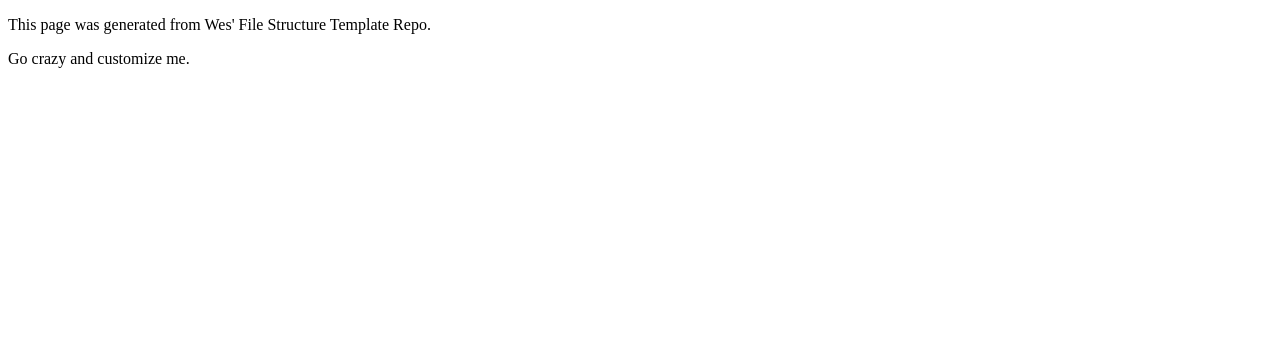
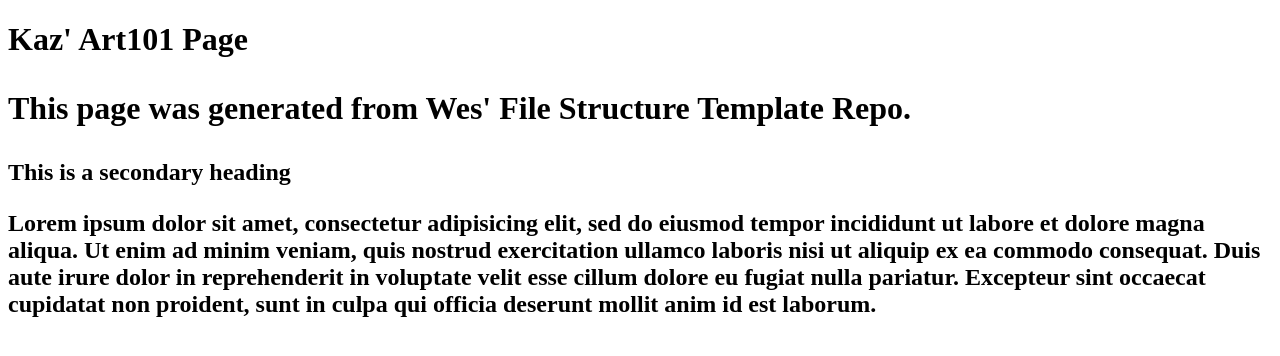
Before and after one commit to Kazarina-Liao/art101, a plain HTML site: page index.html in a window 1280 px wide. Drawn offline with Linux system fonts and the light colour scheme.

Commit message:
Update index.html

```diff
--- a/index.html
+++ b/index.html
@@ -6,9 +6,11 @@
 </head>
 <body>
 	<main>
+		<h1>Kaz' Art101 Page<h1>
 		<p>This page was generated from Wes' File Structure Template Repo.</p>
 
-		<p>Go crazy and customize me.</p>
+<h2> This is a secondary heading <h2>
+		<p>Lorem ipsum dolor sit amet, consectetur adipisicing elit, sed do eiusmod tempor incididunt ut labore et dolore magna aliqua. Ut enim ad minim veniam, quis nostrud exercitation ullamco laboris nisi ut aliquip ex ea commodo consequat. Duis aute irure dolor in reprehenderit in voluptate velit esse cillum dolore eu fugiat nulla pariatur. Excepteur sint occaecat cupidatat non proident, sunt in culpa qui officia deserunt mollit anim id est laborum.</p>
 	</main>
 
 
```
